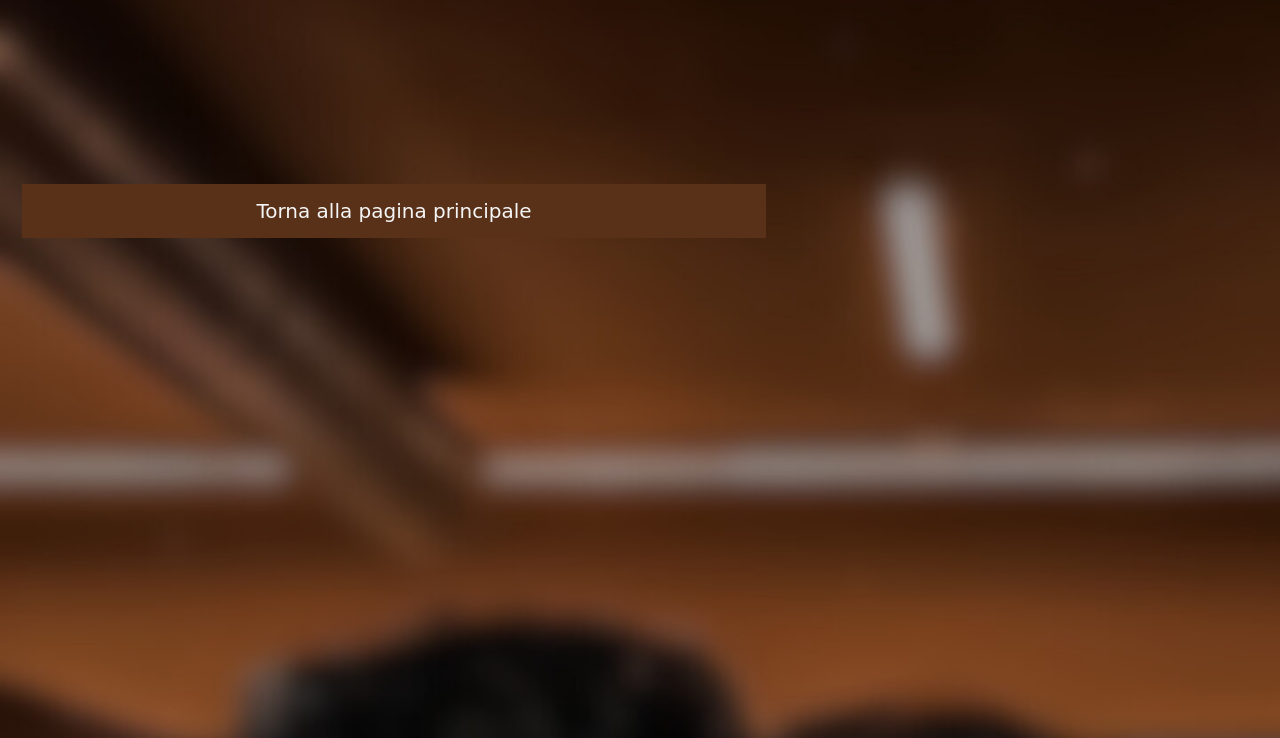
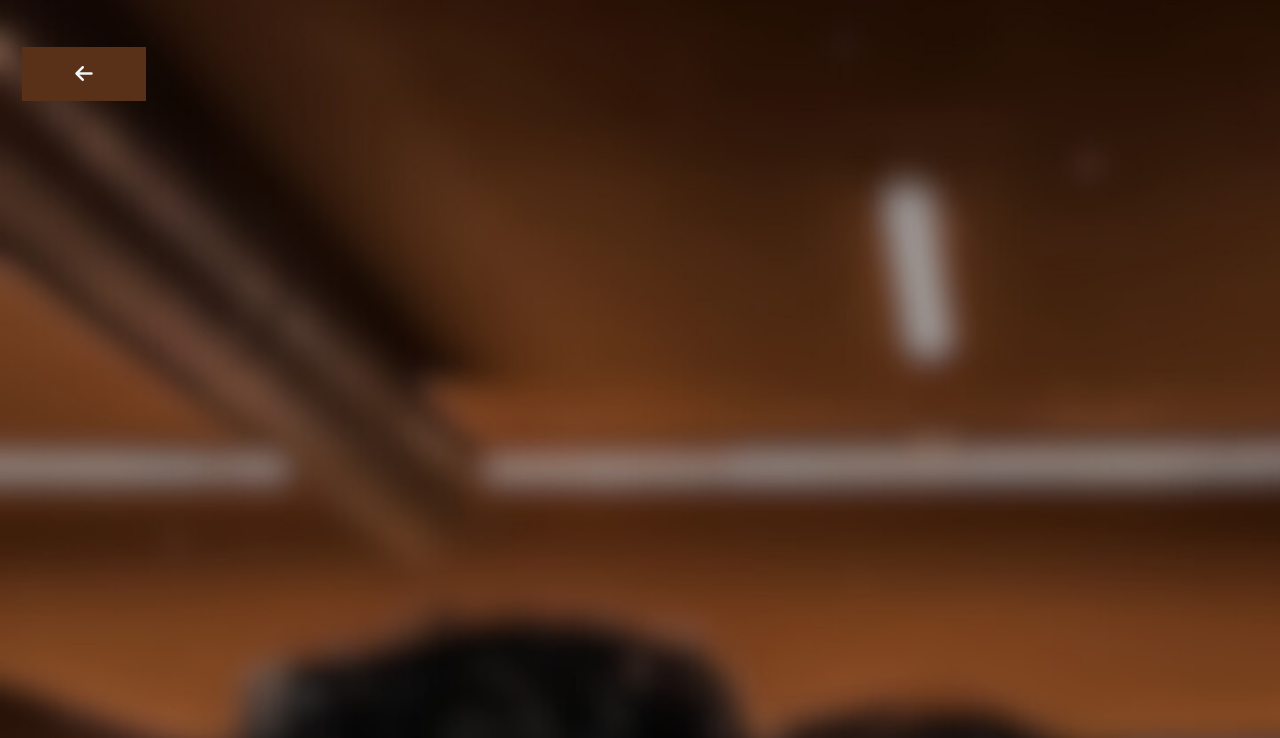
Before and after one commit to tdugini/san-valentino-2024, a plain HTML site: page birthday.html in a window 1280 px wide. Shown: the part 62-800 px from the top of the page. Drawn offline with Linux system fonts and the light colour scheme; a small style sheet from the web is missing.

Commit message:
test caricamento fontAwesome

```diff
--- a/birthday.html
+++ b/birthday.html
@@ -5,12 +5,20 @@
     <meta name="viewport" content="width=device-width, initial-scale=1.0" />
     <title>Buon Compleanno</title>
     <link rel="stylesheet" href="styles.css" />
+    <link
+      rel="stylesheet"
+      href="https://cdnjs.cloudflare.com/ajax/libs/font-awesome/6.0.0/css/all.min.css"
+      integrity="sha384-KJ3o2DKtIkvYIK3UENzmM7KCkRr/rE9/Qpg6aAZGJwFDMVNA/GpGFF93hXpG5KkN"
+      crossorigin="anonymous"
+    />
   </head>
   <body>
     <h1>Buon Compleanno</h1>
 
-    <button class="button">
-      <a class="linkKoko" href="index.html"> Torna alla pagina principale </a>
+    <button class="button-back">
+      <a class="linkKoko" href="index.html">
+        <i class="fas fa-arrow-left"></i>
+      </a>
     </button>
   </body>
 </html>
--- a/styles.css
+++ b/styles.css
@@ -43,7 +43,22 @@ div {
   margin: 4px 2px;
   cursor: pointer;
   width: 60%;
-  margin-top: 165px;
+  margin-top: 28px;
+}
+
+.button-back {
+  background-color: rgb(89, 49, 24);
+  border: none;
+  color: whitesmoke;
+  padding: 15px 32px;
+  text-align: center;
+  text-decoration: none;
+  display: inline-block;
+  font-size: 20px;
+  margin: 4px 2px;
+  cursor: pointer;
+  width: 10%;
+  margin-top: 28px;
 }
 
 .messageText {
```
